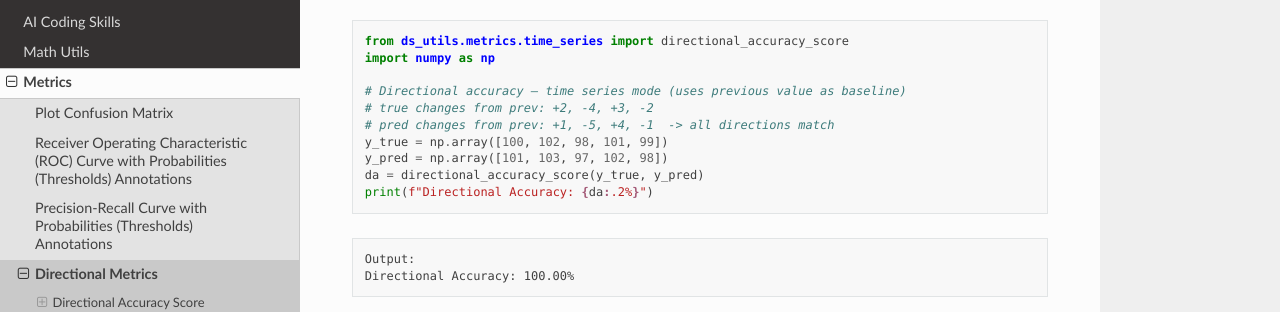
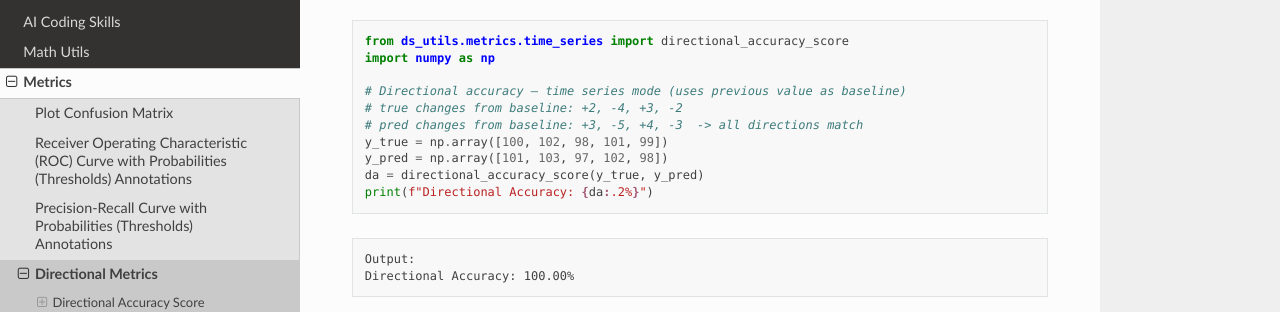
Before and after one commit to idanmoradarthas/DataScienceUtils, a Sphinx documentation site: the page built from docs/source/metrics/directional_metrics.rst, in a window 1280 px wide and 900 px high, scrolled down 307 px. Shown: the part 159-471 px from the top of the window. Built offline with Sphinx 7.4.7 and the Read the Docs theme 3.1.0, drawn with Linux system fonts in a browser that asks for light colours.

Commit message:
feat: add directional metrics with accurate docs and examples
- Corrected inaccurate predicted change values in Sphinx code example.
- Combined import lines in SKILL.md.
- Maintained all previous fixes for weight validation and documentation accuracy.
- Verified 100% test coverage and clean Sphinx build.

Co-authored-by: idanmoradarthas <14873156+idanmoradarthas@users.noreply.github.com>

```diff
--- a/docs/source/metrics/directional_metrics.rst
+++ b/docs/source/metrics/directional_metrics.rst
@@ -19,8 +19,8 @@ Code Example
     import numpy as np
 
     # Directional accuracy — time series mode (uses previous value as baseline)
-    # true changes from prev: +2, -4, +3, -2
-    # pred changes from prev: +1, -5, +4, -1  -> all directions match
+    # true changes from baseline: +2, -4, +3, -2
+    # pred changes from baseline: +3, -5, +4, -3  -> all directions match
     y_true = np.array([100, 102, 98, 101, 99])
     y_pred = np.array([101, 103, 97, 102, 98])
     da = directional_accuracy_score(y_true, y_pred)
```
